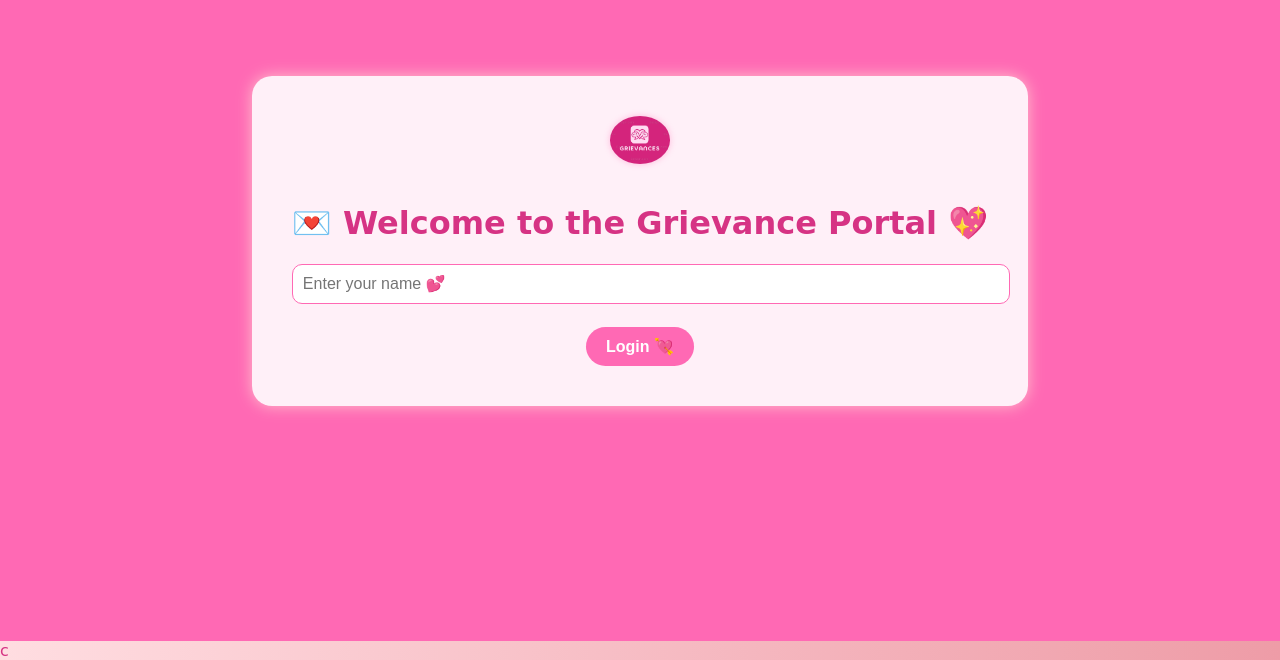
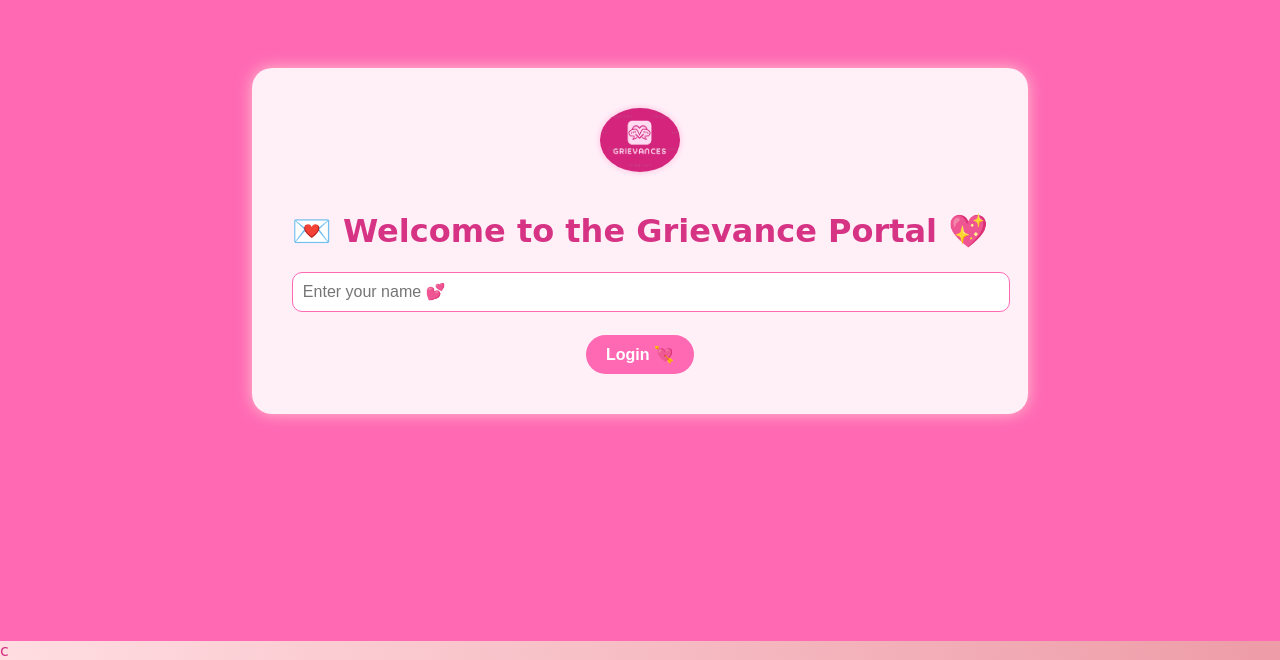
Before and after one commit to JamanRain/Grievances-frontend, a React (Create React App) app: page / in a window 1280 px wide. Shown: the part 159-819 px from the top of the page. Built offline with nearby package versions, Linux system fonts and the light colour scheme.

Commit message:
Update LoginPage.css

```diff
--- a/src/pages/LoginPage.css
+++ b/src/pages/LoginPage.css
@@ -48,7 +48,7 @@ button:hover {
   border-radius: 15px;
 }
 .login-logo {
-  width: 60px;        /* Smaller size */
+  width: 80px;        /* Smaller size */
   height: auto;
   margin-bottom: 15px;
   border-radius: 50%;
```
